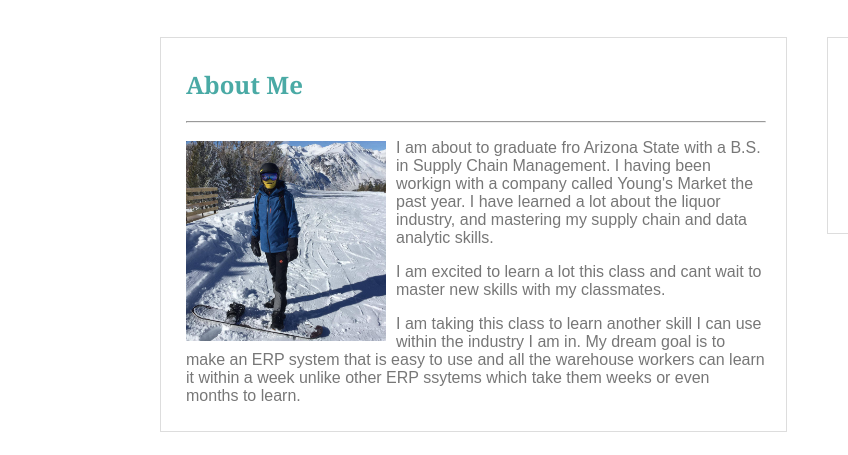
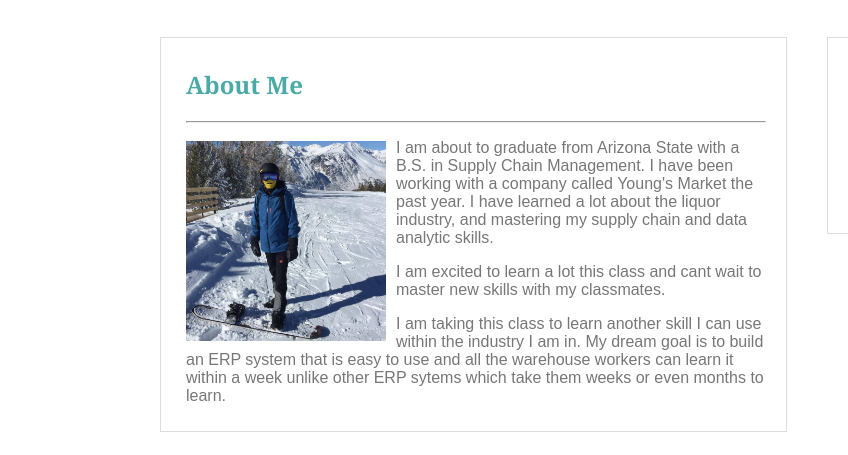
Before and after one commit to palmersk/Basic-Portfolio, a plain HTML site: page index.html in a window 1280 px wide. Shown: the part 105-560 px from the top of the page, 0-848 px from the left. Drawn offline with Linux system fonts and the light colour scheme.

Commit message:
updated my bio, had misspelled words

```diff
--- a/index.html
+++ b/index.html
@@ -48,13 +48,13 @@
                 <hr id="bio-seperator">
                 <img id="bio-img" src="assets/images/palmer.png" alt="Palmer Knutson">
                 <p class="bio-text">
-                    I am about to graduate fro Arizona State with a B.S. in Supply Chain Management. I having been workign with a company called Young's Market the past year. I have learned a lot about the liquor industry, and mastering my supply chain and data analytic skills.
+                    I am about to graduate from Arizona State with a B.S. in Supply Chain Management. I have been working with a company called Young's Market the past year. I have learned a lot about the liquor industry, and mastering my supply chain and data analytic skills.
                 </p>
                 <p class="bio-text">
                     I am excited to learn a lot this class and cant wait to master new skills with my classmates.
                 </p>
                 <p class="bio-text">
-                    I am taking this class to learn another skill I can use within the industry I am in. My dream goal is to make an ERP system that is easy to use and all the warehouse workers can learn it within a week unlike other ERP ssytems which take them weeks or even months to learn.
+                    I am taking this class to learn another skill I can use within the industry I am in. My dream goal is to build an ERP system that is easy to use and all the warehouse workers can learn it within a week unlike other ERP sytems which take them weeks or even months to learn.
                 </p>
             </section>
 
```
